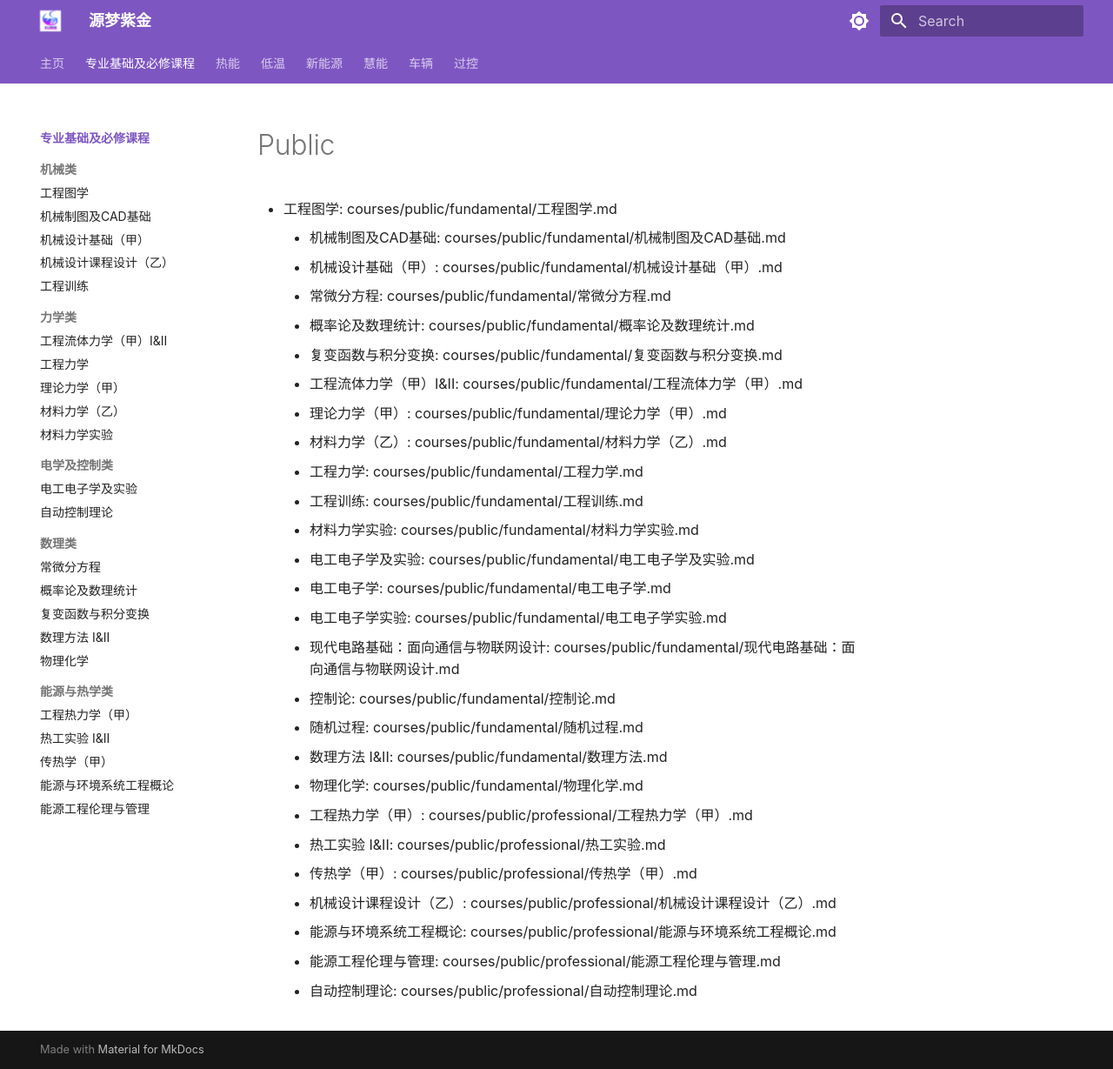
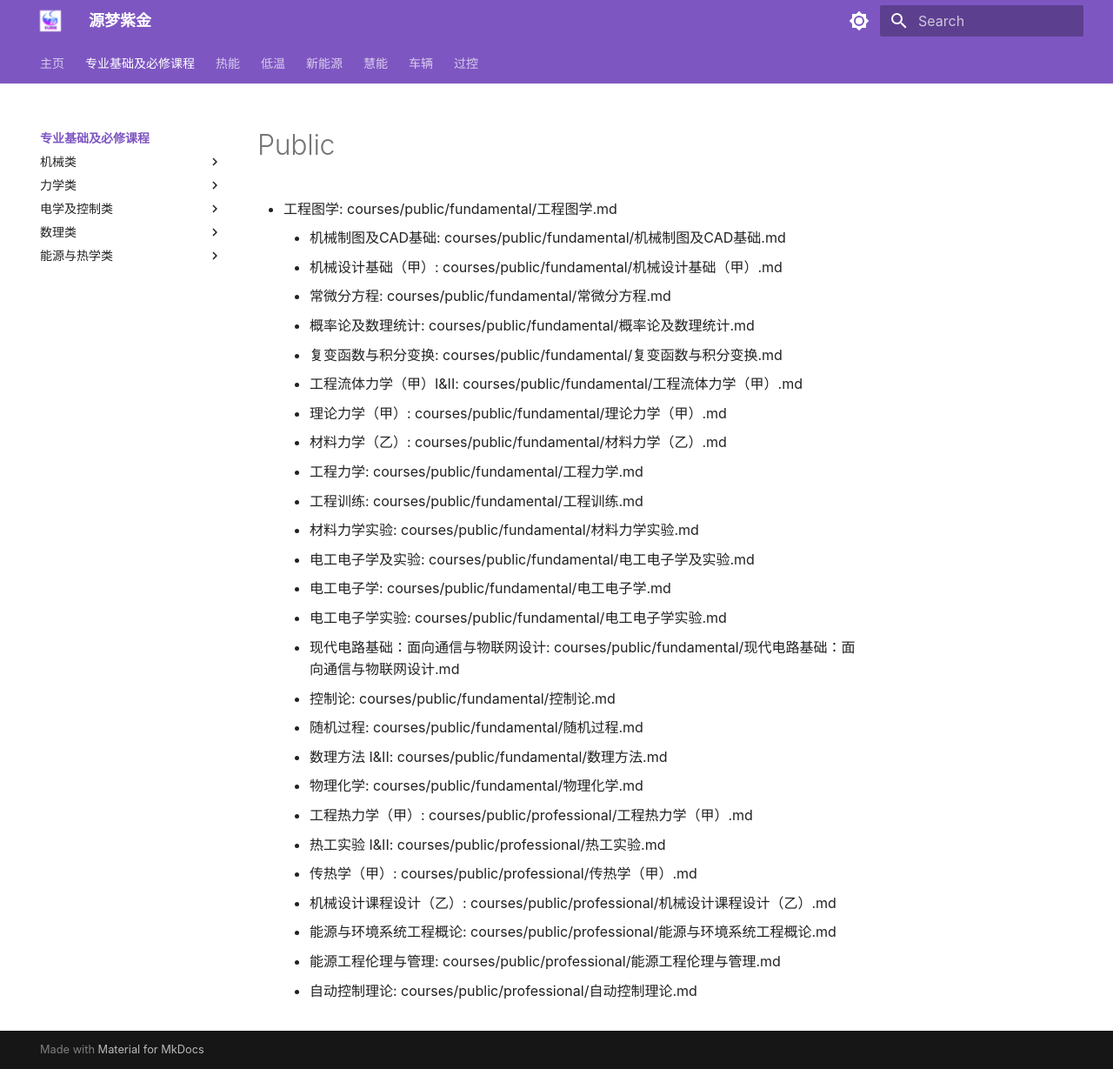
Before and after one commit to ZJUSUEE/ZJUSUEE.github.io, an MkDocs documentation site: the page built from docs/courses/public/index.md, in a window 1280 px wide and 1229 px high. Shown: the whole window at 87% size. Built offline with MkDocs 1.6.1 and Material for MkDocs 9.7.7, drawn with Linux system fonts in a browser that asks for light colours; some of the changed lines change nothing that is shown.

Commit message:
更新边栏

```diff
--- a/mkdocs.yml
+++ b/mkdocs.yml
@@ -31,13 +31,13 @@ theme:
   favicon: images/logo.jpg
   features:
     - navigation.tabs
-    - navigation.sections
+    # - navigation.sections
     - navigation.indexes
     - content.tabs.link
 nav:
   - 主页:
     - 首页: index.md
-    - 本科课程: courses.md
+    - 本科课程大纲: courses.md
   # - 本科课程:
   #   - 导航页: courses.md
   - 专业基础及必修课程:
```
